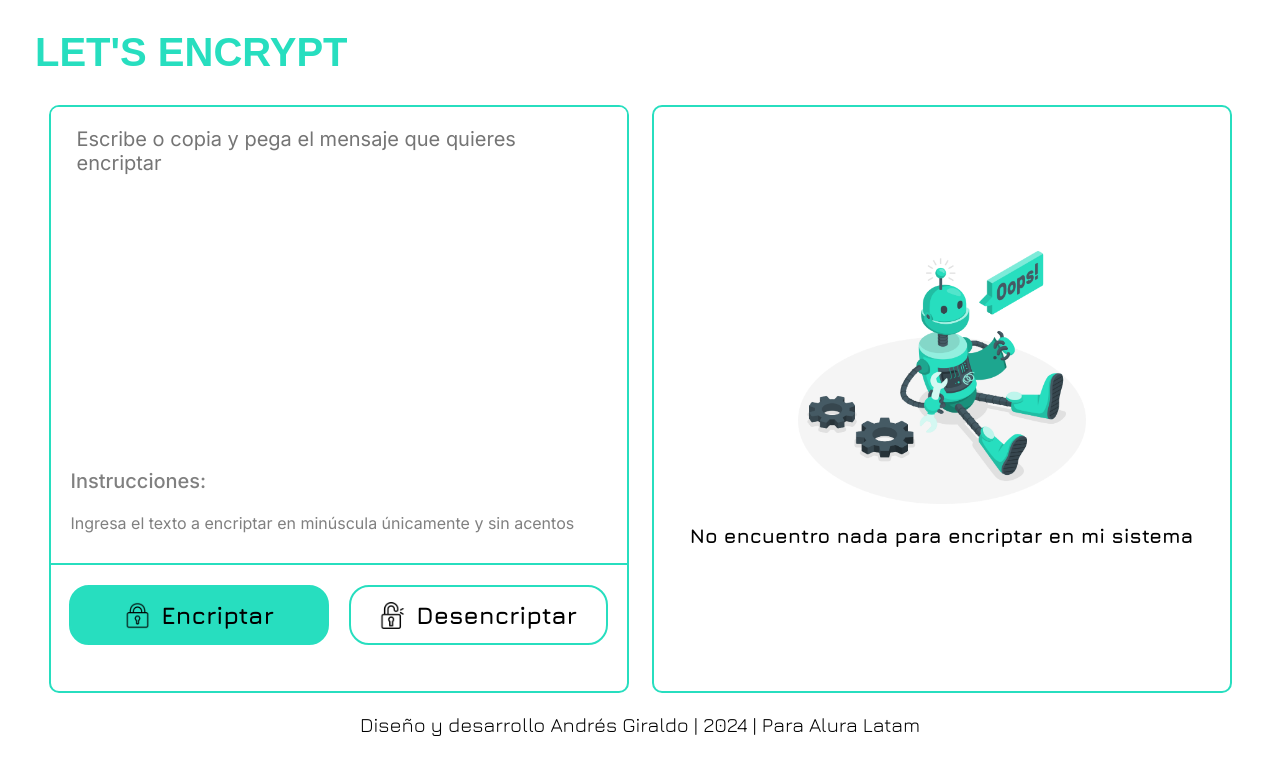
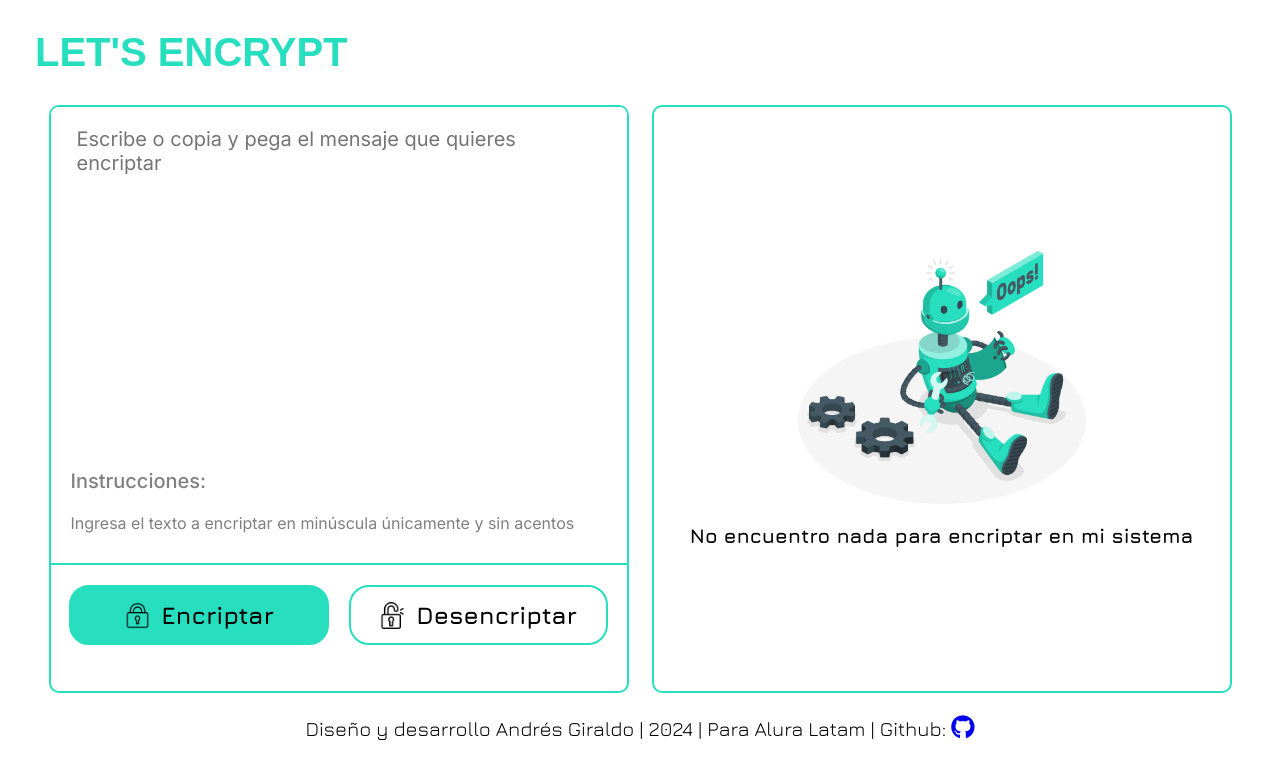
Before and after one commit to andresgircar/encriptador, a plain HTML site: page index.html in a window 1280 px wide. Drawn offline with nearby package versions, Linux system fonts and the light colour scheme; some packages are replaced by stand-ins of ours; a script that the page names is missing; a web font is replaced by a local one.

Commit message:
adding github link on footer

```diff
--- a/css/main.css
+++ b/css/main.css
@@ -142,10 +142,13 @@ main .text-output .copy-hidden {
 footer {
     text-align: center;
 }
-
+footer a {
+    font-size: 2.4rem;
+}
 footer p {
     font-family: var(--button-font);
     font-size: 2rem;
+    margin: 2rem 0 1rem;
 }
 
 /*breakpoints*/
--- a/index.html
+++ b/index.html
@@ -7,6 +7,7 @@
     <link rel="preconnect" href="https://fonts.gstatic.com" crossorigin>
     <link href="https://fonts.googleapis.com/css2?family=Inter:wght@100..900&family=Jura:wght@300..700&family=Keania+One&display=swap" rel="stylesheet">
     <link rel="stylesheet" href="css/main.css">
+    <link rel="stylesheet" href="https://cdnjs.cloudflare.com/ajax/libs/font-awesome/6.5.1/css/all.min.css" integrity="sha512-DTOQO9RWCH3ppGqcWaEA1BIZOC6xxalwEsw9c2QQeAIftl+Vegovlnee1c9QX4TctnWMn13TZye+giMm8e2LwA==" crossorigin="anonymous" referrerpolicy="no-referrer" />
     <title>Let's Encrypt</title>
 </head>
 <body>
@@ -30,7 +31,7 @@
         </section>
     </main>
     <footer>
-        <p>Diseño y desarrollo Andrés Giraldo | 2024 | Para Alura Latam</p>
+        <p>Diseño y desarrollo Andrés Giraldo | 2024 | Para Alura Latam | Github: <a href="https://github.com/andresgircar" target="_blank"><i class="fa-brands fa-github"></i></a></p>
     </footer>
     <script src="js/main.js"></script>
     <script src="https://cdn.jsdelivr.net/npm/sweetalert2@11"></script>
```
